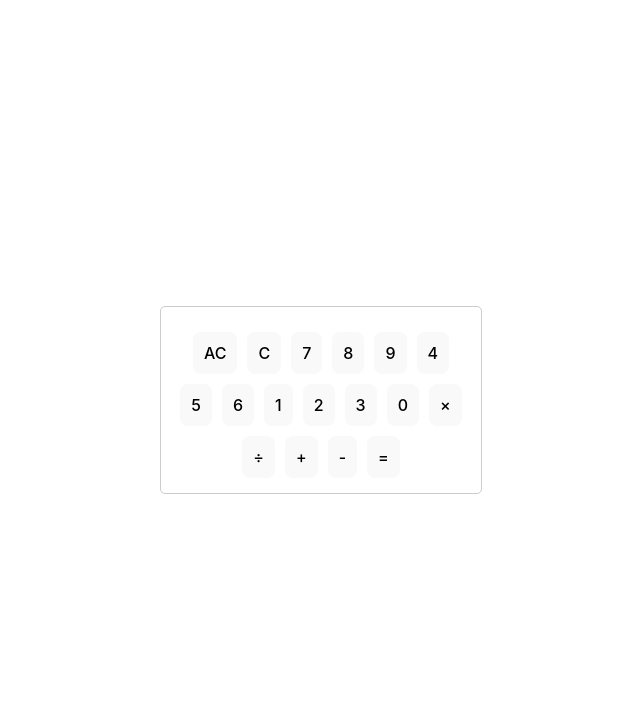
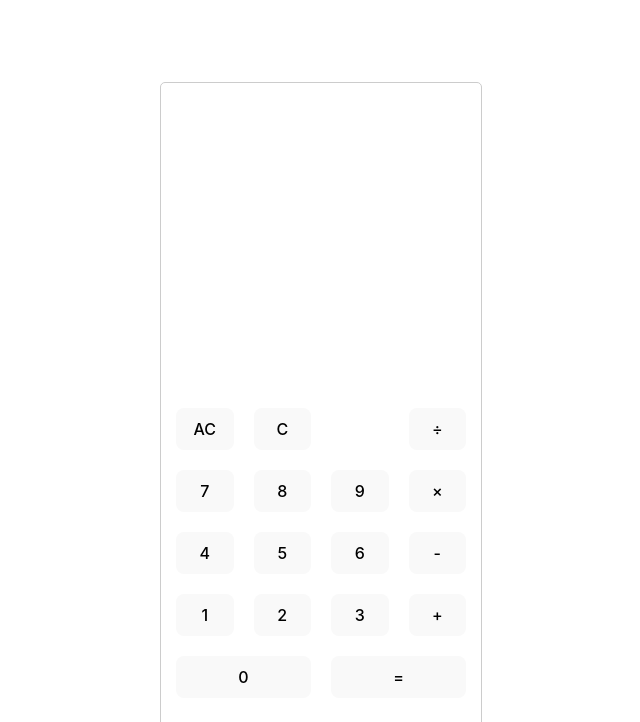
Before and after one commit to wanradavich/CalculatorA03, a React (Vite) app in the folder assignment-03/: page / in a window 1280 px wide. Shown: the top 722 px of the page, without its empty margins (319-959 px from the left). Built offline with nearby package versions, Linux system fonts and the light colour scheme.

Commit message:
added changes from interface branch

```diff
--- a/assignment-03/src/assets/styles/App.css
+++ b/assignment-03/src/assets/styles/App.css
@@ -47,6 +47,10 @@
   padding: 10px;
   border: 1px solid #ccc;
   border-radius: 5px;
+  display: grid;
+  grid-template-columns: repeat(4, 1fr);
+  grid-template-rows: repeat(5, 1fr);
+  grid-gap: 10px;
 }
 
 .display {
@@ -62,8 +66,16 @@
   font-size: 16px;
   padding: 10px;
   margin: 5px;
+  grid-column: span 1;
 }
 
 .button:hover {
   cursor: pointer;
 }
+
+.button-grid {
+  grid-column: span 5;
+  display: grid;
+  grid-template-columns: repeat(4, 1fr);
+  grid-gap: 10px;
+}
--- a/assignment-03/src/components/Button.jsx
+++ b/assignment-03/src/components/Button.jsx
@@ -1,6 +1,6 @@
-const Button = ({ label, onClick }) => {
+const Button = ({ label, onClick, style }) => {
     return (
-        <button className="button" onClick={onClick}>
+        <button className="button" onClick={onClick} style={style}>
             {label}
         </button>
     );
--- a/assignment-03/src/components/Calculator.jsx
+++ b/assignment-03/src/components/Calculator.jsx
@@ -38,20 +38,18 @@ const Calculator = () => {
             setInput((prevInput) => prevInput + value);
             setPendingCalculation((prevPending) => prevPending + input + value);
         }
+
         console.log('Input after handling click: ', input);
         console.log('Pending Calculation: ', pendingCalculation);
         console.log('Result: ', result);
     };
 
     useEffect(() => {
-        // Logic to run after input state is updated
-        if (input === 'Error') {
-            // Handle error state if needed
-            console.error('Calculation error: Input is in an error state');
-            // Reset the error state
-            setInput('');
+        // Clear the result when a number button is pressed after a calculation
+        if (result !== '' && !isOperator(input.charAt(input.length - 1))) {
+            setResult('');
         }
-    }, [input]);
+    }, [input, result]);
 
     const calculateResult = () => {
         try {
@@ -67,9 +65,16 @@ const Calculator = () => {
     return (
         <div className="calculator">
             <Display input={input} result={result} />
-            {calculatorButtons.map((button) => (
-                <Button key={button.className} label={button.text} onClick={() => handleButtonClick(button.value)} />
-            ))}
+            <div className="button-grid">
+                {calculatorButtons.map((button) => (
+                    <Button
+                        key={button.className}
+                        label={button.text}
+                        onClick={() => handleButtonClick(button.value)}
+                        style={button.style}
+                    />
+                ))}
+            </div>
         </div>
     );
 };
--- a/assignment-03/src/data/calculator-base-button-data.js
+++ b/assignment-03/src/data/calculator-base-button-data.js
@@ -4,101 +4,118 @@ export const calculatorButtons = [
     className: "ac",
     text: "AC",
     value: "All Clear",
+    style: { gridArea: "1 / 1 / span 1 / span 1" },
   },
   {
     type: "clear",
     className: "c",
     text: "C",
     value: "Clear",
+    style: { gridArea: "1 / 2 / span 1 / span 1" },
   },
   {
     type: "number",
     className: "seven",
     text: 7,
     value: 7,
+    style: { gridArea: "2 / 1 / span 1 / span 1" },
   },
   {
     type: "number",
     className: "eight",
     text: 8,
     value: 8,
+    style: { gridArea: "2 / 2 / span 1 / span 1" },
   },
   {
     type: "number",
     className: "nine",
     text: 9,
     value: 9,
+    style: { gridArea: "2 / 3 / span 1 / span 1" },
   },
   {
     type: "number",
     className: "four",
     text: 4,
     value: 4,
+    style: { gridArea: "3 / 1 / span 1 / span 1" },
   },
   {
     type: "number",
     className: "five",
     text: 5,
     value: 5,
+    style: { gridArea: "3 / 2 / span 1 / span 1" },
   },
   {
     type: "number",
     className: "six",
     text: 6,
     value: 6,
+    style: { gridArea: "3 / 3 / span 1 / span 1" },
   },
   {
     type: "number",
     className: "one",
     text: 1,
     value: 1,
+    style: { gridArea: "4 / 1 / span 1 / span 1" },
   },
   {
     type: "number",
     className: "two",
     text: 2,
     value: 2,
+    style: { gridArea: "4 / 2 / span 1 / span 1" },
   },
   {
     type: "number",
     className: "three",
     text: 3,
     value: 3,
+    style: { gridArea: "4 / 3 / span 1 / span 1" },
   },
   {
     type: "number",
     className: "zero",
     text: 0,
     value: 0,
+    style: { gridArea: "5 / 1 / span 1 / span 2" },
   },
   {
     type: "operator",
     className: "multiply",
     text: "\u00d7",
     value: "*",
+    style: { gridArea: "2 / 4 / span 1 / span 1" },
   },
   {
     type: "operator",
     className: "divide",
     text: "\u00f7",
     value: "/",
+    style: { gridArea: "1 / 4 / span 1 / span 1" },
   },
   {
     type: "operator",
     className: "add",
     text: "+",
     value: "+",
+    style: { gridArea: "4 / 4 / span 1 / span 1" },
   },
   {
     type: "operator",
     className: "subtract",
     text: "-",
     value: "-",
+    style: { gridArea: "3 / 4 / span 1 / span 1" },
   },
   {
     type: "enter",
     className: "equal",
     text: "=",
     value: "=",
+    style: { gridArea: "5 / 3 / span 1 / span 2" },
   },
 ];
```
